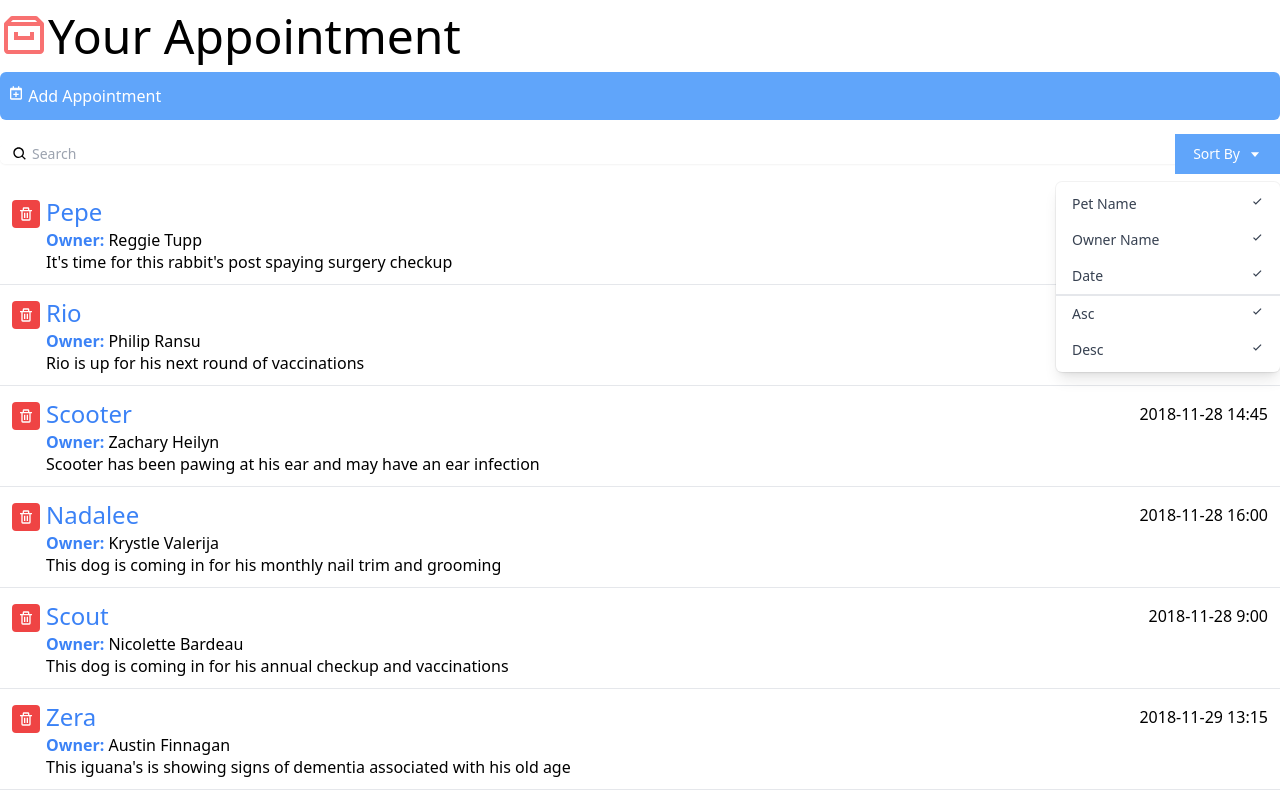
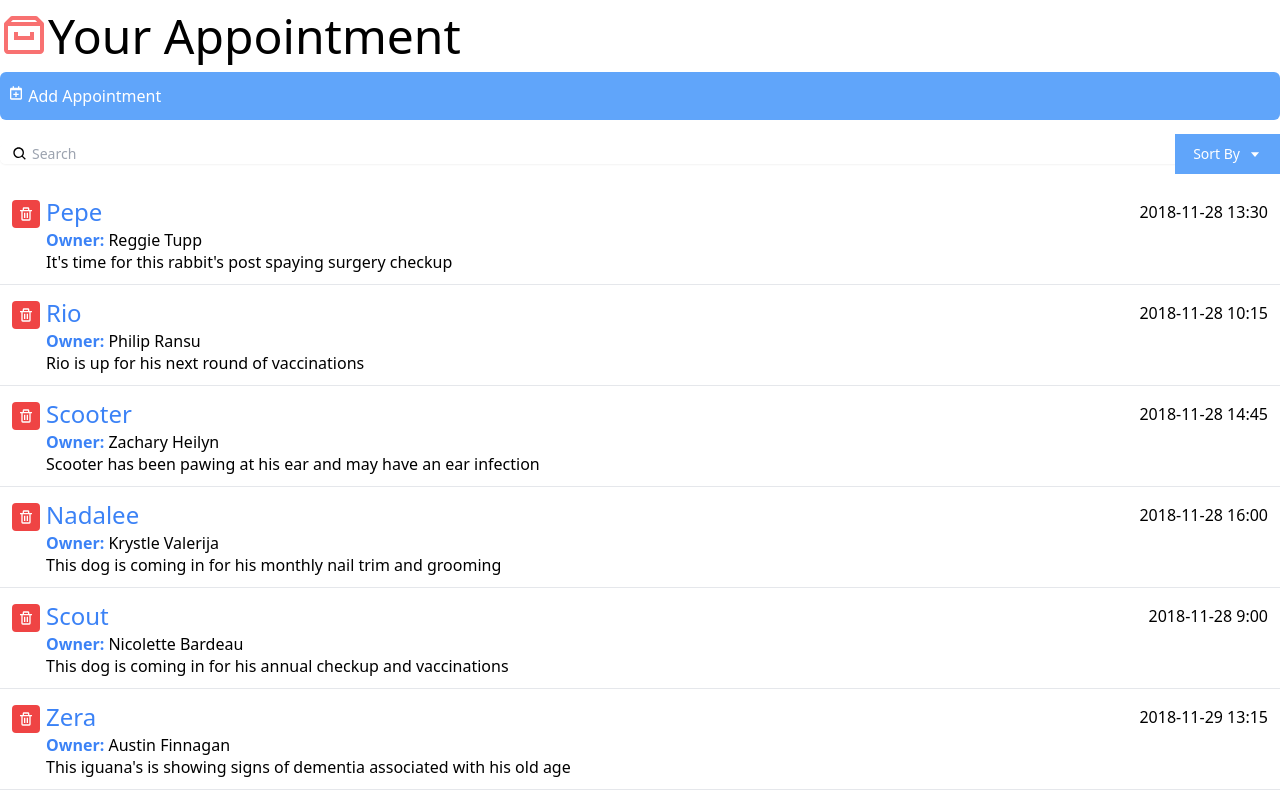
Before and after one commit to jsBear92/react.js.building.a.interface, a React (Create React App) app: page / in a window 1280 px wide. Shown: the top 800 px of the page. Built offline with nearby package versions, Linux system fonts and the light colour scheme; the HTML template or start-up script is replaced by a standard one.

Commit message:
add implementation toggle to hide dropdown

```diff
--- a/src/components/Search.js
+++ b/src/components/Search.js
@@ -1,6 +1,10 @@
 import { BiSearch, BiCaretDown, BiCheck } from "react-icons/bi";
+import { useState } from "react";
 
-const DropDown = () => {
+const DropDown = ( {toggle} ) => {
+    if (!toggle) {
+        return null;
+    }
     return (
         <div className="origin-top-right absolute right-0 mt-2 w-56
             rounded-md shadow-lg bg-white ring-1 ring-black ring-opacity-5">
@@ -26,6 +30,7 @@
 }
 
 const Search = () => {
+    let [toggleSort, SetToggleSort] = useState(false);
     return (
         <div className="py-5">
             <div className="mt-1 relative rounded-md shadow-sm">
@@ -37,11 +42,11 @@
                     className="pl-8 rounded-md focus:ring-indigo-500 focus:border-indigo-500 block w-full sm:text-sm border-gray-300" placeholder="Search" />
                 <div className="absolute inset-y-0 right-0 flex items-center">
                     <div>
-                        <button type="button"
+                        <button type="button" onClick={() => { SetToggleSort(!toggleSort) }}
                         className="justify-center px-4 py-2 bg-blue-400 border-2 border-blue-400 text-sm text-white hover:bg-blue-700 focus:outline-none focus:ring-2 focus:ring-offset-2 flex items-center" id="options-menu" aria-haspopup="true" aria-expanded="true">
                         Sort By <BiCaretDown className="ml-2" />
                         </button>
-                        <DropDown />
+                        <DropDown toggle={toggleSort} />
                     </div>
                 </div>
             </div>
```
